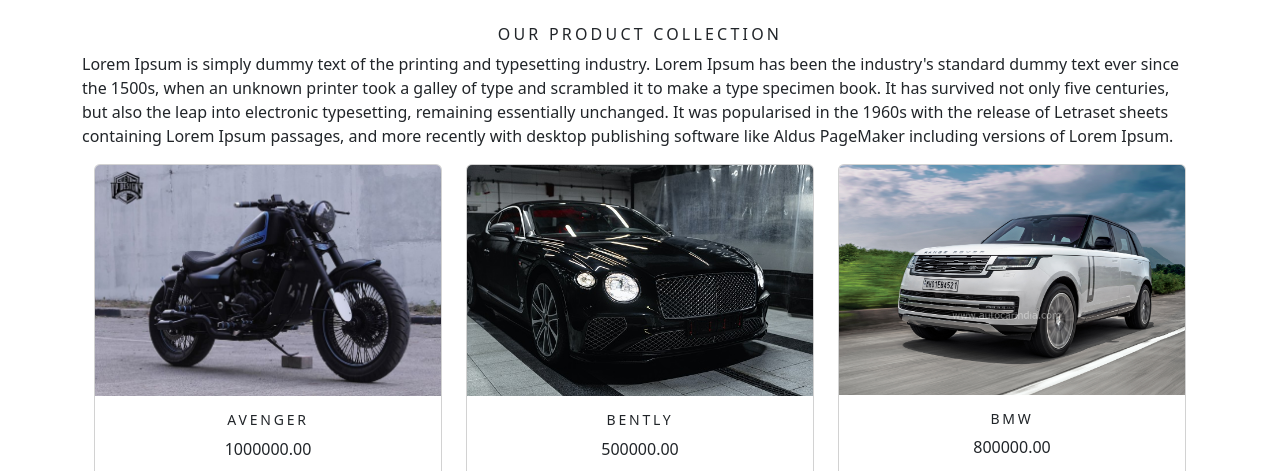
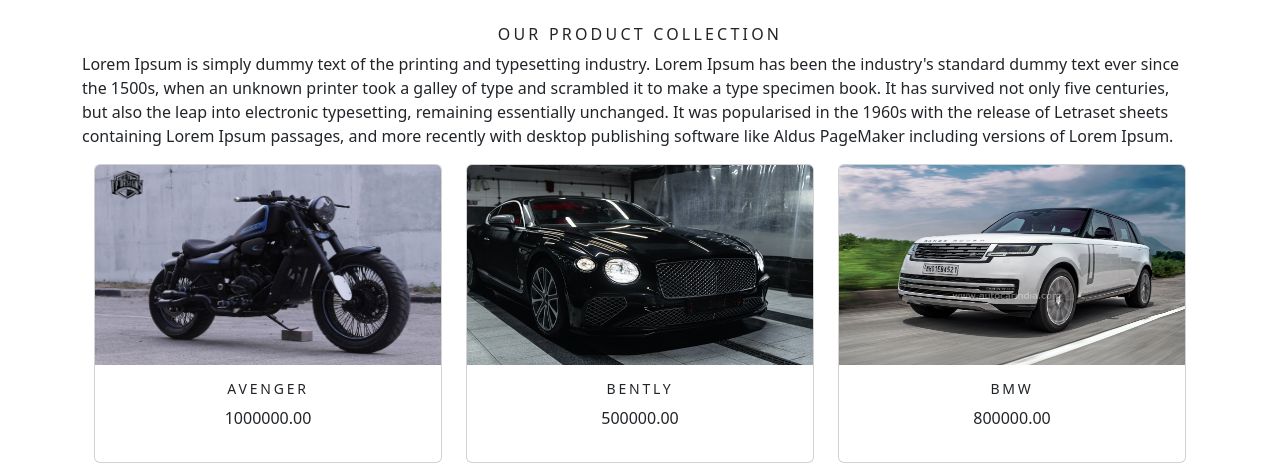
Before and after one commit to Bhagyarajpg/ECom, a Django app: page /shop/ in a window 1280 px wide. Shown: the part 925-1396 px from the top of the page. Run offline with Django 4.2, Linux system fonts and the light colour scheme; data comes from the database, SQL or seed files in the repository; some libraries are stand-ins or nearby versions.

Commit message:
2 changes

```diff
--- a/ecommerceproject/template/cart.html
+++ b/ecommerceproject/template/cart.html
@@ -46,7 +46,9 @@ Cart A to Z Wheel
         {% for cart_item in cart_items %}
         <tr>
             <td>
-                <a href="cart_item.product.get_absolute_url"><img src="{{cart_item.product.image.url}}" alt="" style="width:100px;height:100px;" class="float-left rounded custom_image"></a>
+
+
+                <a href="{{cart_item.product.get_absolute_url}}"><img src="{{cart_item.product.image.url}}" alt="" style="width:100px;height:100px;" class="float-left rounded custom_image"></a>
 
             </td>
             <td class="text-lef">
--- a/ecommerceproject/template/category.html
+++ b/ecommerceproject/template/category.html
@@ -48,10 +48,10 @@
 <div class="container">
     <div class="row mx_auto">
         {% for product in products.object_list %}
-        <div class="my_bottom_margin col-9 col-sm-12 col-md-4 xol-lg-4">
+        <div class="my_bottom_margin col-9 col-sm-12 col-md-4 col-lg-4">
             <div class="card text-center" style="min-width:18rem;">
 
-                <a href="{{product.get_url}}"><img src="{{product.image.url}}"class="card-img-top my_image" alt="{{product.name}}"></a>
+                <a href="{{product.get_url}}"><img src="{{product.image.url}}"class="card-img-top my_image" alt="{{product.name}}" style="max-height:200px;"></a>
                 <div class="card-body">
                     <h4>{{product.name}}</h4>
                     <p>{{product.price}}</p>
```
